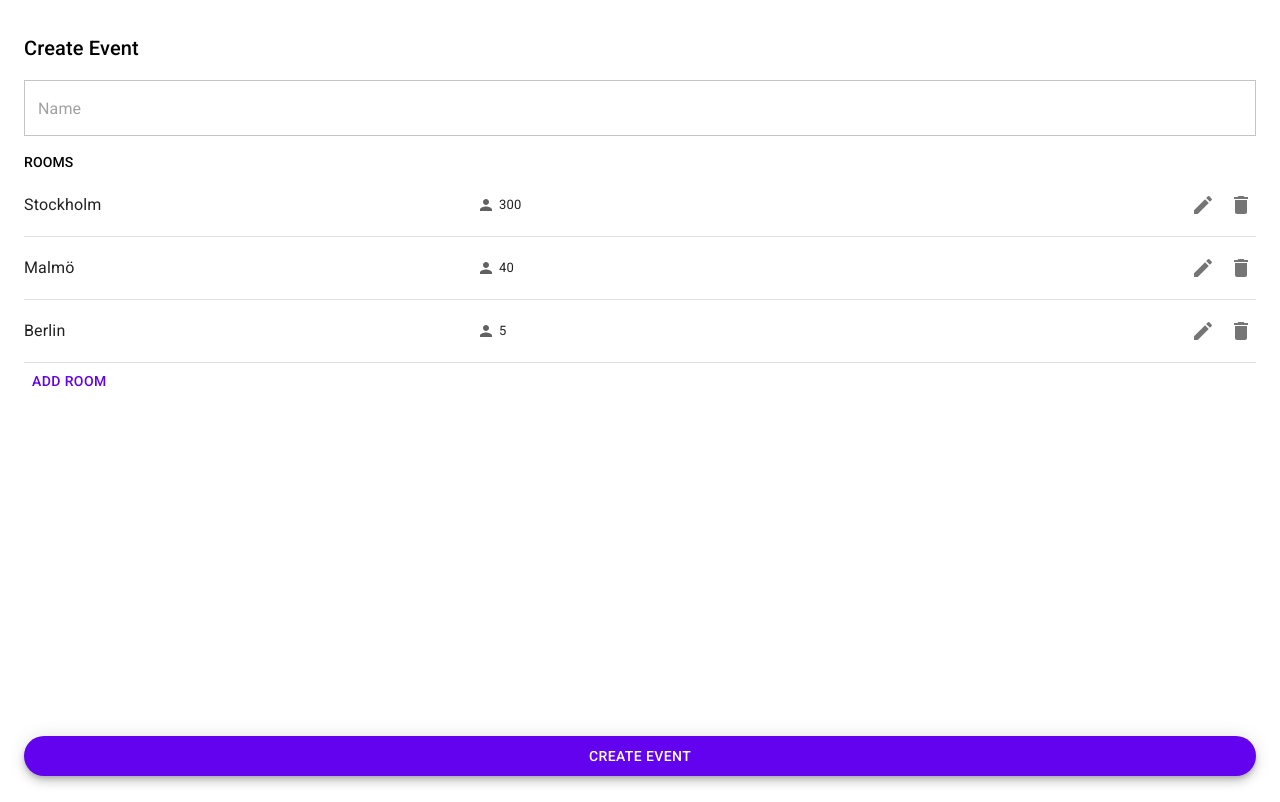
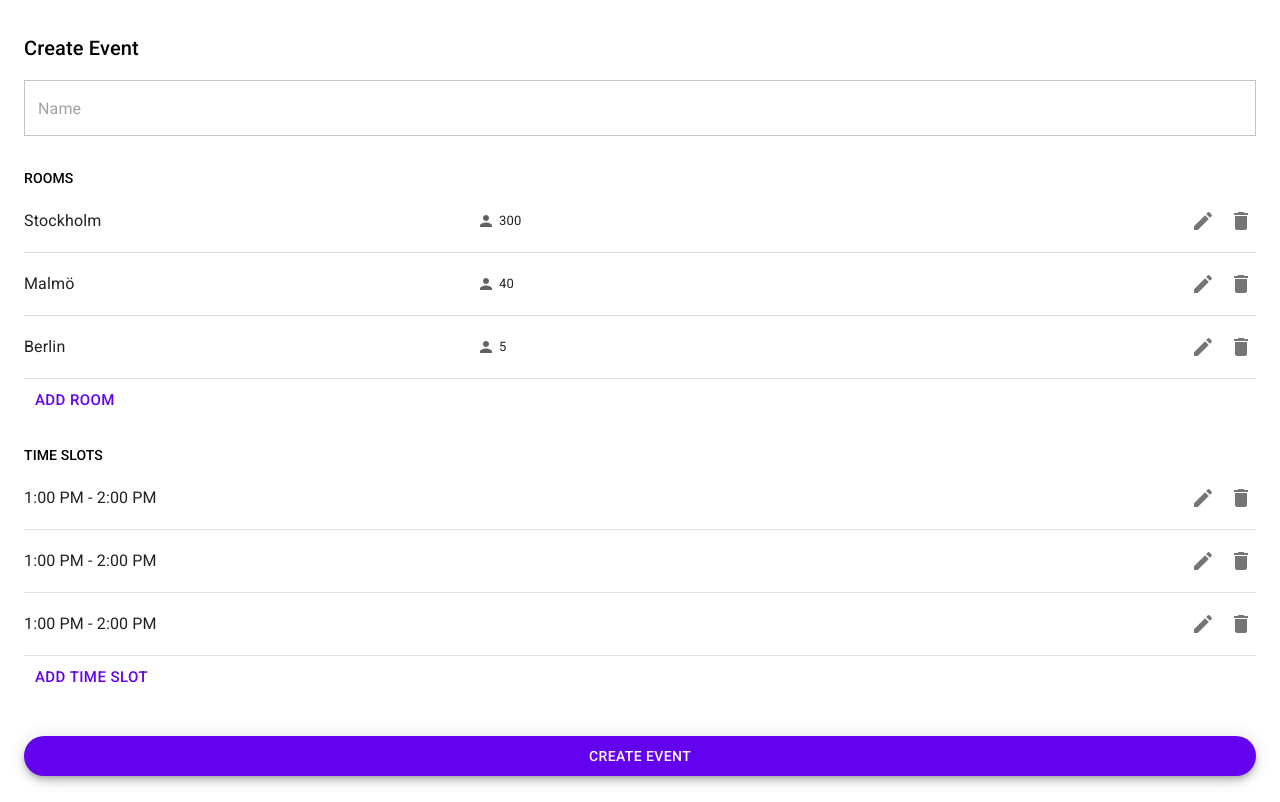
Before and after one commit to HackAndTalk/concord, a React (Vite) app in the folder client/: page /create-event in a window 1280 px wide. Built offline with nearby package versions, Linux system fonts and the light colour scheme.

Commit message:
add time slot dialog

```diff
--- a/client/package.json
+++ b/client/package.json
@@ -16,8 +16,11 @@
     "typescript": "^3.7.2"
   },
   "dependencies": {
+    "@date-io/moment": "^1.3.11",
     "@material-ui/core": "^4.6.0",
     "@material-ui/icons": "^4.5.1",
+    "@material-ui/pickers": "^3.2.7",
+    "moment": "^2.24.0",
     "normalize.css": "^8.0.1",
     "react": "^16.11.0",
     "react-dom": "^16.11.0",
--- a/client/src/app/App.tsx
+++ b/client/src/app/App.tsx
@@ -9,10 +9,13 @@ import Topics from './features/topics/Topics';
 import { ThemeProvider } from '@material-ui/styles';
 import theme from './theme';
 import CreateEvent from './features/create-event/CreateEvent';
+import { MuiPickersUtilsProvider } from '@material-ui/pickers';
+import MomentUtils from '@date-io/moment';
 
 const App: React.FC = () => {
 
     return (
+        <MuiPickersUtilsProvider utils={MomentUtils}>
             <ThemeProvider theme={theme}>
                 <Router>
                     <Switch>
@@ -25,6 +28,7 @@ const App: React.FC = () => {
                     </Switch>
                 </Router>
             </ThemeProvider>
+        </MuiPickersUtilsProvider>
     );
 }
 
--- a/client/src/app/features/create-event/CreateEvent.tsx
+++ b/client/src/app/features/create-event/CreateEvent.tsx
@@ -1,10 +1,13 @@
 import * as React from 'react';
 import PageContainer from '../../components/PageContainer';
 import Title from '../../components/PageTitle';
-import { Typography, TextField, styled, Fab, List, Button, ListItemText, ListItemSecondaryAction, ListItem, IconButton, Table, TableRow, TableBody, TableCell, Chip } from '@material-ui/core';
+import { Typography, styled, Fab, Button, Table, TableBody } from '@material-ui/core';
 import CustomTextField from '../../components/CustomTextField';
 import Room from './components/room/Room';
-import CreateRoomDialog from './components/create-room-dialog/CreateRoomDialog';
+import RoomDialog from './components/room-dialog/RoomDialog';
+import moment from 'moment';
+import Timeslot from './components/time-slot/Timeslot';
+import TimeSlotDialog from './components/time-slot-dialog/TimeSlotDialog';
 
 const FixedFab = styled(Fab)(({ theme }) => ({
     display: 'block',
@@ -16,9 +19,18 @@ const FixedFab = styled(Fab)(({ theme }) => ({
     width: `calc(100% - ${theme.spacing(3) * 2}px) !important`
 }));
 
+const FixedFabPageContainer = styled(PageContainer)(({ theme }) => ({
+    paddingBottom: theme.spacing(10)
+}))
+
 const Subtitle = styled(Typography)(({ theme }) => ({
-    marginTop: theme.spacing(1)
+    // marginTop: theme.spacing(3)
 }));
+
+const Section = styled('div')(({ theme }) => ({
+    marginTop: theme.spacing(3),
+    marginBottom: theme.spacing(3)
+}))
 
 const rooms = [
     {
@@ -33,6 +45,21 @@ const rooms = [
         name: 'Berlin',
         capacity: 5
     }
+];
+
+const timeSlots = [
+    {
+        start: moment('9.11.19 13:00').toDate(),
+        end: moment('9.11.19 14:00').toDate()
+    },
+    {
+        start: moment('9.11.19 13:00').toDate(),
+        end: moment('9.11.19 14:00').toDate()
+    },
+    {
+        start: moment('9.11.19 13:00').toDate(),
+        end: moment('9.11.19 14:00').toDate()
+    }
 ]
 
 const CreateEvent: React.FC = () => {
@@ -40,9 +67,13 @@ const CreateEvent: React.FC = () => {
     const openRoomDialog = React.useCallback(() => setShowRoomDialog(true), []);
     const closeRoomDialog = React.useCallback(() => setShowRoomDialog(false), []);
 
+    const [showTimeSlotDialog, setShowTimeSlotDialog] = React.useState(false);
+    const openTimeSlotDialog = React.useCallback(() => setShowTimeSlotDialog(true), []);
+    const closeTimeSlotDialog = React.useCallback(() => setShowTimeSlotDialog(false), []);
+
 
     return (
-        <PageContainer>
+        <FixedFabPageContainer>
             <Title variant='h6'>
                 Create Event
             </Title>
@@ -51,6 +82,9 @@ const CreateEvent: React.FC = () => {
                 placeholder='Name'
                 margin='normal'
             />
+
+            {/* ROOMS */}
+            <Section>
                 <Subtitle variant='subtitle2'>
                     ROOMS
                 </Subtitle>
@@ -70,14 +104,49 @@ const CreateEvent: React.FC = () => {
                 <Button
                     color='primary'
                     onClick={openRoomDialog}
+                    size='large'
                 >
                     add room
                 </Button>
-            <CreateRoomDialog
+                <RoomDialog
                     open={showRoomDialog}
                     onClose={closeRoomDialog}
                 />
-            {!showRoomDialog && (
+            </Section>
+
+            {/* TIME SLOTS */}
+            <Section>
+                <Subtitle variant='subtitle2'>
+                    TIME SLOTS
+            </Subtitle>
+                <Table>
+                    <TableBody>
+                        {timeSlots.map(({ start, end }) => (
+                            <Timeslot
+                                key={start.toISOString()}
+                                start={start}
+                                end={end}
+                                onEdit={() => { }}
+                                onDelete={() => { }}
+                            />
+                        ))}
+                    </TableBody>
+                </Table>
+                <Button
+                    color='primary'
+                    onClick={openTimeSlotDialog}
+                    size='large'
+                >
+                    add time slot
+                </Button>
+                <TimeSlotDialog
+                    open={showTimeSlotDialog}
+                    onClose={closeTimeSlotDialog}
+                />
+            </Section>
+
+            {/* FAB */}
+            {!(showRoomDialog || showTimeSlotDialog) && (
                 <FixedFab
                     variant='extended'
                     color='primary'
@@ -86,7 +155,7 @@ const CreateEvent: React.FC = () => {
                     Create Event
                 </FixedFab>
             )}
-        </PageContainer>
+        </FixedFabPageContainer>
     )
 }
 
--- a/client/src/app/features/create-event/components/create-room-dialog/CreateRoomDialog.tsx
+++ b/client/src/app/features/create-event/components/room-dialog/RoomDialog.tsx
@@ -16,8 +16,7 @@ const CreateButton = styled(Fab)({
     width: '100% !important'
 });
 
-const CreateRoomDialog: React.FC<DialogProps> = (props) => {
-
+const RoomDialog: React.FC<DialogProps> = (props) => {
     return (
         <Dialog {...props} fullWidth>
             <DialogTitle>Add Room</DialogTitle>
@@ -54,4 +53,4 @@ const CreateRoomDialog: React.FC<DialogProps> = (props) => {
     )
 }
 
-export default CreateRoomDialog;
+export default RoomDialog;
--- /dev/null
+++ b/client/src/app/features/create-event/components/time-slot-dialog/TimeSlotDialog.tsx
@@ -0,0 +1,49 @@
+import * as React from 'react';
+import Dialog, { DialogProps } from '@material-ui/core/Dialog';
+import { DialogTitle, DialogContent, DialogActions, Fab, styled } from '@material-ui/core';
+import { TimePicker } from '@material-ui/pickers';
+import moment from 'moment';
+
+const CreateRoomActions = styled(DialogActions)(({ theme }) => ({
+    padding: theme.spacing(3)
+}));
+
+const CreateButton = styled(Fab)({
+    width: '100% !important'
+});
+
+const TimeSlotDialog: React.FC<DialogProps> = (props) => {
+    const [start, setStart] = React.useState(new Date());
+    const [end, setEnd] = React.useState(moment().add(1, 'hour').toDate());
+
+    return (
+        <Dialog {...props} fullWidth>
+            <DialogTitle>Add Time Slot</DialogTitle>
+            <DialogContent>
+                <TimePicker
+                    onChange={setStart}
+                    value={start}
+                    inputVariant='outlined'
+                    margin='normal'
+                />
+                <TimePicker
+                    onChange={setEnd}
+                    value={end}
+                    inputVariant='outlined'
+                    margin='normal'
+                />
+            </DialogContent>
+            <CreateRoomActions>
+                <CreateButton
+                    variant='extended'
+                    size='medium'
+                    color='primary'
+                >
+                    add time slot
+                </CreateButton>
+            </CreateRoomActions>
+        </Dialog>
+    )
+}
+
+export default TimeSlotDialog;
--- /dev/null
+++ b/client/src/app/features/create-event/components/time-slot/Timeslot.tsx
@@ -0,0 +1,57 @@
+import * as React from 'react';
+import TableRow, { TableRowProps } from '@material-ui/core/TableRow';
+import { Typography, TableCell, styled } from '@material-ui/core';
+import ContainedIconButton from '../../../../components/ContainedIconButton';
+
+import EditIcon from '@material-ui/icons/Edit';
+import DeleteIcon from '@material-ui/icons/Delete';
+import moment from 'moment';
+
+const NameCell = styled(TableCell)({
+    paddingLeft: 0
+});
+
+const ActionsCell = styled(TableCell)(({ theme }) => ({
+    paddingRight: 0,
+    textAlign: 'right',
+
+    '&>:not(:first-child)': {
+        marginLeft: theme.spacing(1)
+    }
+}));
+
+interface IProps {
+    start: Date;
+    end: Date;
+    onEdit: () => void;
+    onDelete: () => void;
+}
+
+const Timeslot: React.FC<IProps & TableRowProps> = ({
+    start,
+    end,
+    onEdit,
+    onDelete,
+    ...rowProps
+}) => {
+
+    return (
+        <TableRow {...rowProps}>
+            <NameCell>
+                <Typography variant='body1'>
+                    {moment(start).format('LT')} - {moment(end).format('LT')}
+                </Typography>
+            </NameCell>
+            <ActionsCell>
+                <ContainedIconButton size='small'>
+                    <EditIcon />
+                </ContainedIconButton>
+                <ContainedIconButton size='small'>
+                    <DeleteIcon />
+                </ContainedIconButton>
+            </ActionsCell>
+        </TableRow>
+    )
+}
+
+export default Timeslot;
```
Also changed, not shown: 1 other file (tests, documents, lock files or other folders). Lines whose indentation alone changed are shown as unchanged.
